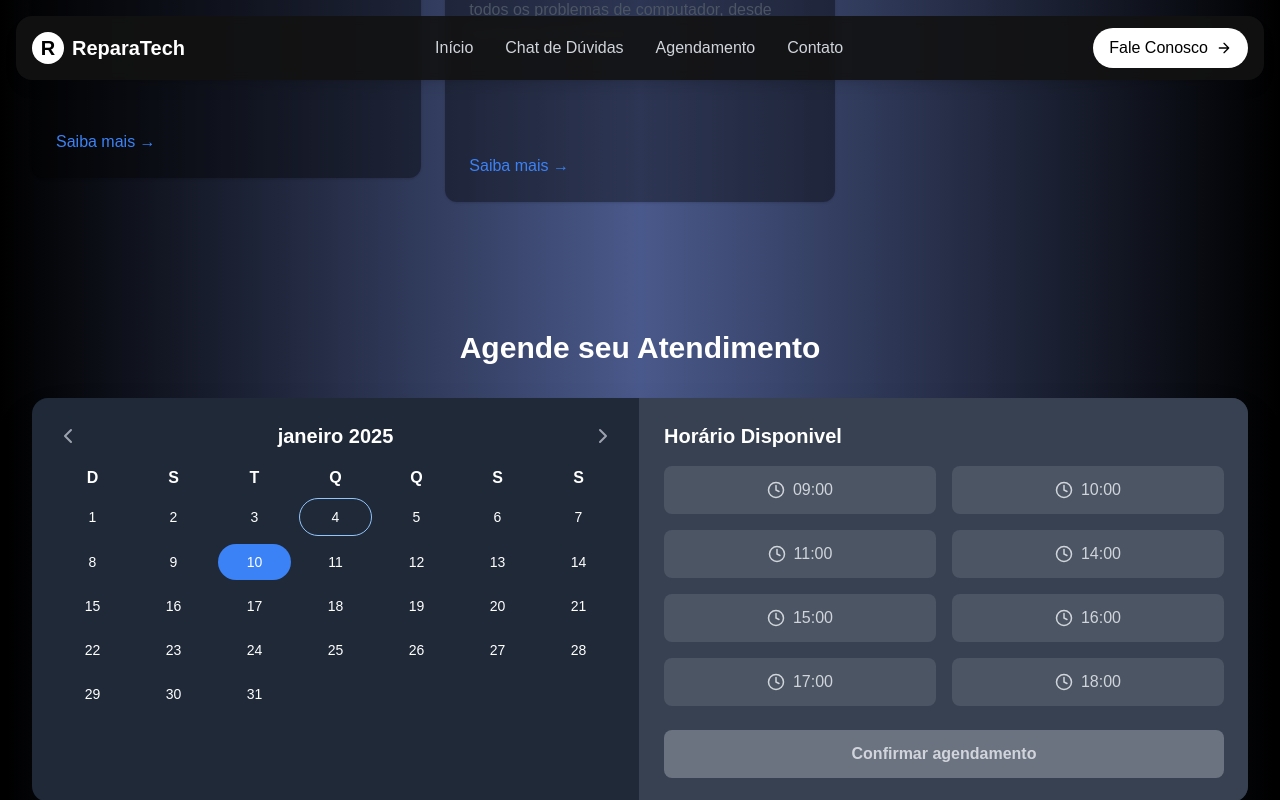
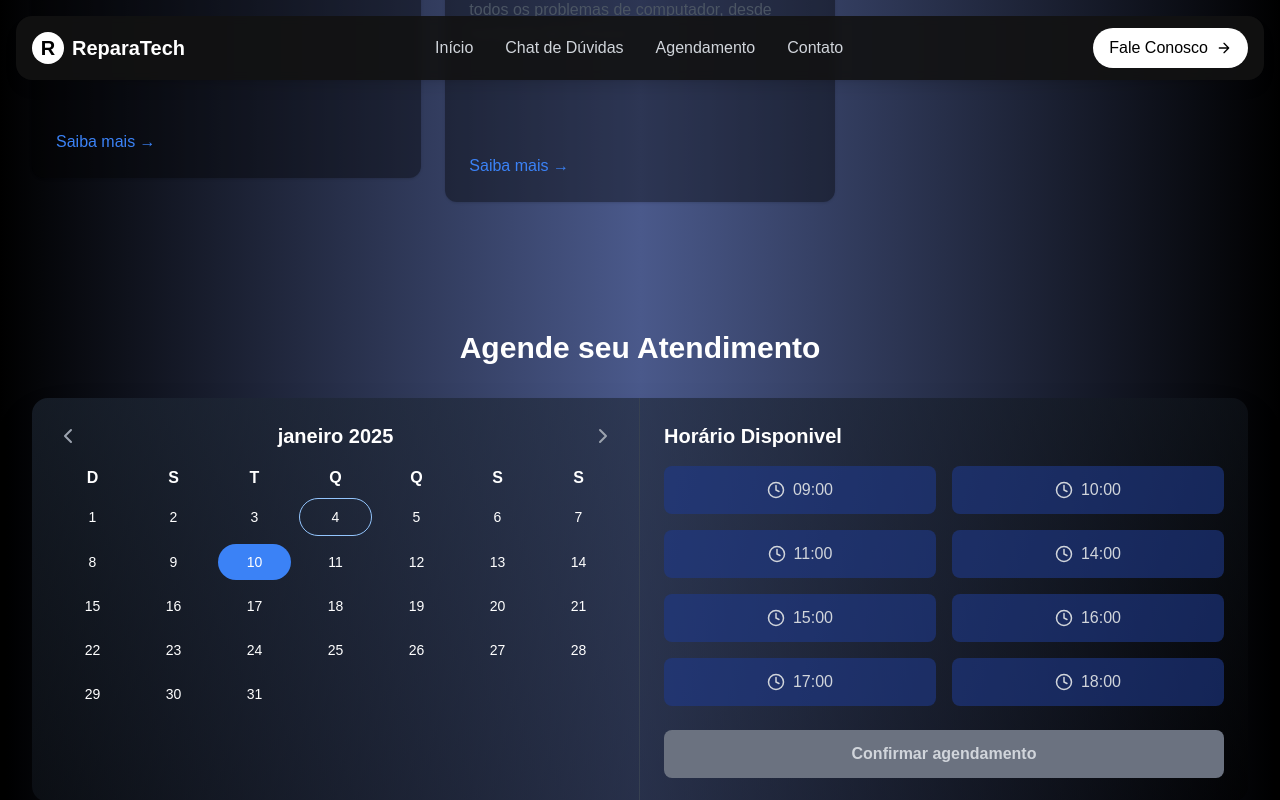
Before and after one commit to Faccin27/reparatech, a Next.js app: page / in a window 1280 px wide. Both pictures are taken after a click on the button "10". Shown: the part 1202-2002 px from the top of the page. Built offline with nearby package versions, Linux system fonts and the light colour scheme.

Commit message:
feat: schedule style updated

```diff
--- a/src/components/schedule.tsx
+++ b/src/components/schedule.tsx
@@ -24,7 +24,7 @@ export default function Agendamento() {
         <h2 className="text-3xl font-extrabold text-center mb-8">
           Agende seu Atendimento
         </h2>
-        <div className="bg-gray-800 rounded-2xl shadow-2xl overflow-hidden">
+        <div className="bg-gradient-to-br from-gray-800/60 to-black/50 rounded-2xl shadow-2xl overflow-hidden">
           <div className="flex flex-col md:flex-row">
             {/* Calendário - Lado Esquerdo */}
             <div className="md:w-1/2 p-6 border-r border-gray-700">
@@ -80,7 +80,7 @@ export default function Agendamento() {
             </div>
 
             {/* Seleção de horario */}
-            <div className="md:w-1/2 p-6 bg-gray-700">
+            <div className="md:w-1/2 p-6 bg-gradient-to-tlfrom-gray-800/60 to-black/50 ">
               <h3 className="text-xl font-semibold mb-4">Horário Disponivel</h3>
               {selectedDate ? (
                 <div className="grid grid-cols-2 gap-4">
@@ -91,8 +91,8 @@ export default function Agendamento() {
                       className={`flex items-center justify-center p-3 rounded-lg transition-colors duration-200
                                 ${
                                   selectedTime === time
-                                    ? "bg-blue-500 text-white"
-                                    : "bg-gray-600 text-gray-300 hover:bg-gray-500"
+                                    ? "bg-blue-800 text-white scale-[105%] transition-all duration-200"
+                                    : "bg-blue-900/60 text-gray-300 hover:bg-blue-500"
                                 }`}
                     >
                       <Clock size={18} className="mr-2" />
```
